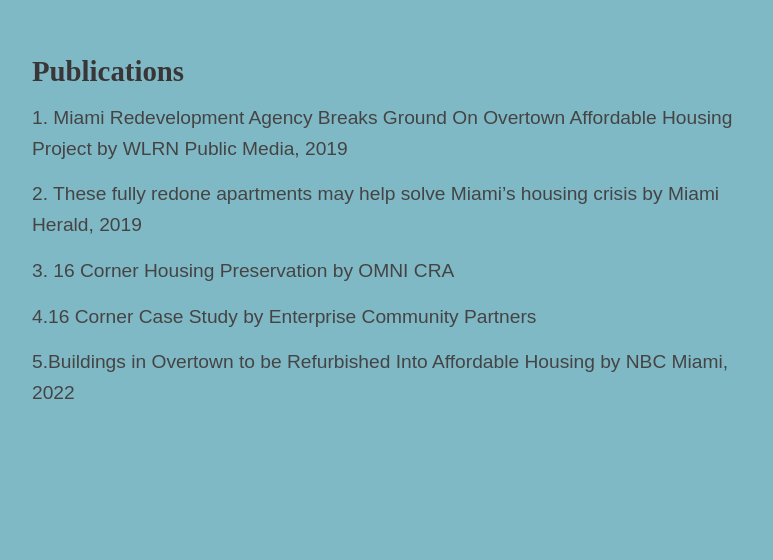
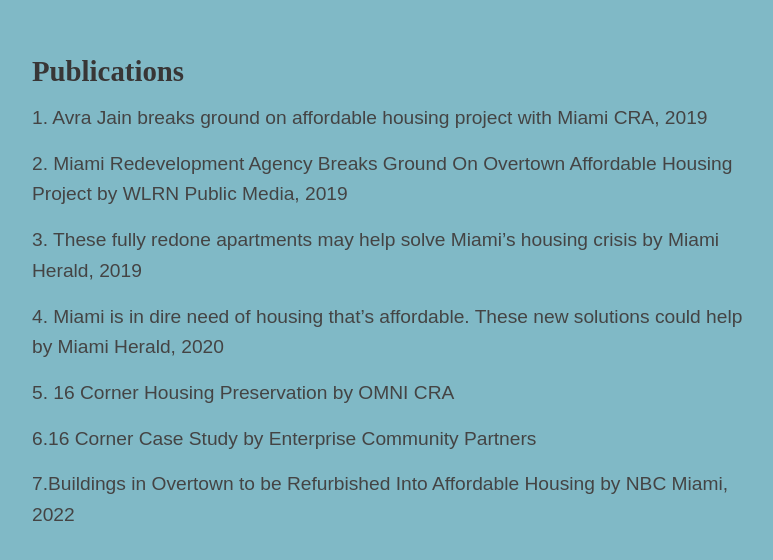
Before and after one commit to suzsy/16-corner, a plain HTML site: page impact.html in a window 1280 px wide. Shown: the part 2123-2683 px from the top of the page, without its empty margins (243-1016 px from the left). Drawn offline with Linux system fonts and the light colour scheme.

Commit message:
Update impact.html

```diff
--- a/impact.html
+++ b/impact.html
@@ -298,19 +298,21 @@
 
         <div class="award-section">
             <h2>Publications</h2>
-            <h3><a href="https://www.wlrn.org/news/2019-01-30/miami-redevelopment-agency-breaks-ground-on-overtown-affordable-housing-project" target ="_blank" class="award-link">1. Miami Redevelopment Agency Breaks Ground On Overtown Affordable Housing Project by WLRN Public Media, 2019
+            <h3><a href="https://www.bizjournals.com/southflorida/news/2019/01/30/avra-jain-breaks-ground-on-affordable-housing.html/" target="_blank" class="award-link">1. Avra Jain breaks ground on affordable housing project with Miami CRA, 2019</a>
+                </a></h3>
+            <h3><a href="https://www.wlrn.org/news/2019-01-30/miami-redevelopment-agency-breaks-ground-on-overtown-affordable-housing-project" target ="_blank" class="award-link">2. Miami Redevelopment Agency Breaks Ground On Overtown Affordable Housing Project by WLRN Public Media, 2019
             </a></h3>
-
-            <h3><a href="https://www.miamiherald.com/news/local/community/miami-dade/article230352704.html" target ="_blank" class="award-link">2. These fully redone apartments may help solve Miami’s housing crisis by Miami Herald, 2019
-                </a>  </h3>
-
-            <h3><a href="https://omnicra.com/16-corner-affordable-housing-preservation/" target="_blank" class="award-link">3. 16 Corner Housing Preservation by OMNI CRA</a>
+            <h3><a href="https://www.miamiherald.com/news/local/community/miami-dade/article230352704.html" target ="_blank" class="award-link">3. These fully redone apartments may help solve Miami’s housing crisis by Miami Herald, 2019
+                </a></h3>
+            <h3><a href="https://www.miamiherald.com/news/business/real-estate-news/article231551978.html" target ="_blank" class="award-link">4. Miami is in dire need of housing that’s affordable. These new solutions could help by Miami Herald, 2020
+                </a></h3>
+            <h3><a href="https://omnicra.com/16-corner-affordable-housing-preservation/" target="_blank" class="award-link">5. 16 Corner Housing Preservation by OMNI CRA</a>
                 </a></h3>
 
-            <h3><a href="https://preservation-next.enterprisecommunity.org/16-corner" target="_blank" class="award-link">4.16 Corner Case Study by Enterprise Community Partners</a>
+            <h3><a href="https://preservation-next.enterprisecommunity.org/16-corner" target="_blank" class="award-link">6.16 Corner Case Study by Enterprise Community Partners</a>
                 </h3>
 
-            <h3><a href="https://www.nbcmiami.com/news/local/buildings-in-overtown-to-be-refurbished-into-affordable-housing/2789159/" target="_blank" class="award-link">5.Buildings in Overtown to be Refurbished Into Affordable Housing by NBC Miami, 2022</a>
+            <h3><a href="https://www.nbcmiami.com/news/local/buildings-in-overtown-to-be-refurbished-into-affordable-housing/2789159/" target="_blank" class="award-link">7.Buildings in Overtown to be Refurbished Into Affordable Housing by NBC Miami, 2022</a>
                 </a></h3>
         </div>
         <button class="back-to-top" onclick="scrollToTop()"></button>
```
